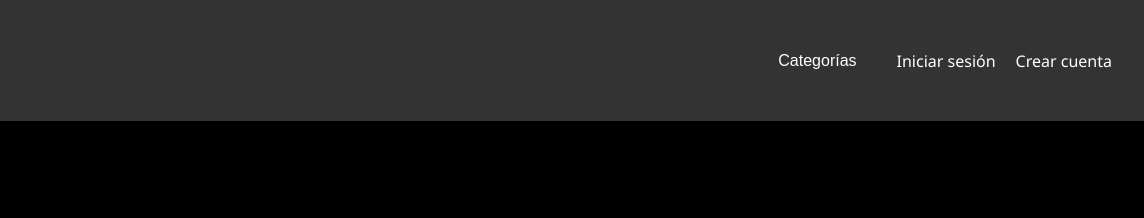
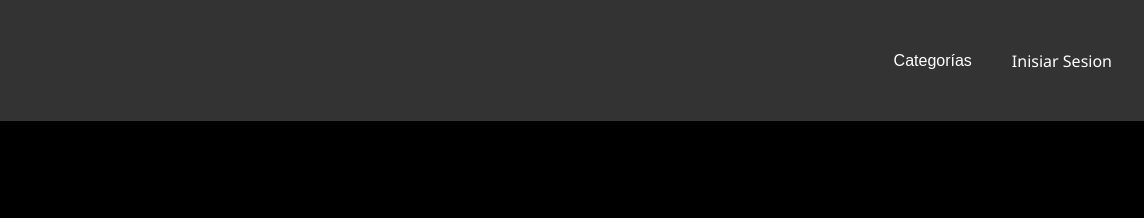
Before and after one commit to andostop/roblog, a plain HTML site: page index.html in a window 1280 px wide. Shown: the top 218 px of the page, 136-1280 px from the left. Drawn offline with Linux system fonts and the light colour scheme; some packages are replaced by stand-ins of ours; a script that the page names is missing.

Commit message:
Update index.html

```diff
--- a/index.html
+++ b/index.html
@@ -26,8 +26,7 @@
             <a href="comida.html" data-category="comida">Comida</a>
           </div>
         </li>
-        <li id="usuario-link"><a href="#">Iniciar sesión</a></li>
-        <li><a href="inicio.html">Crear cuenta</a></li> <!-- Enlace para Crear cuenta -->
+        <li><a href="inicio.html">Inisiar Sesion</a></li> <!-- Enlace para Crear cuenta -->
       </ul>
     </div>
   </nav>
```
